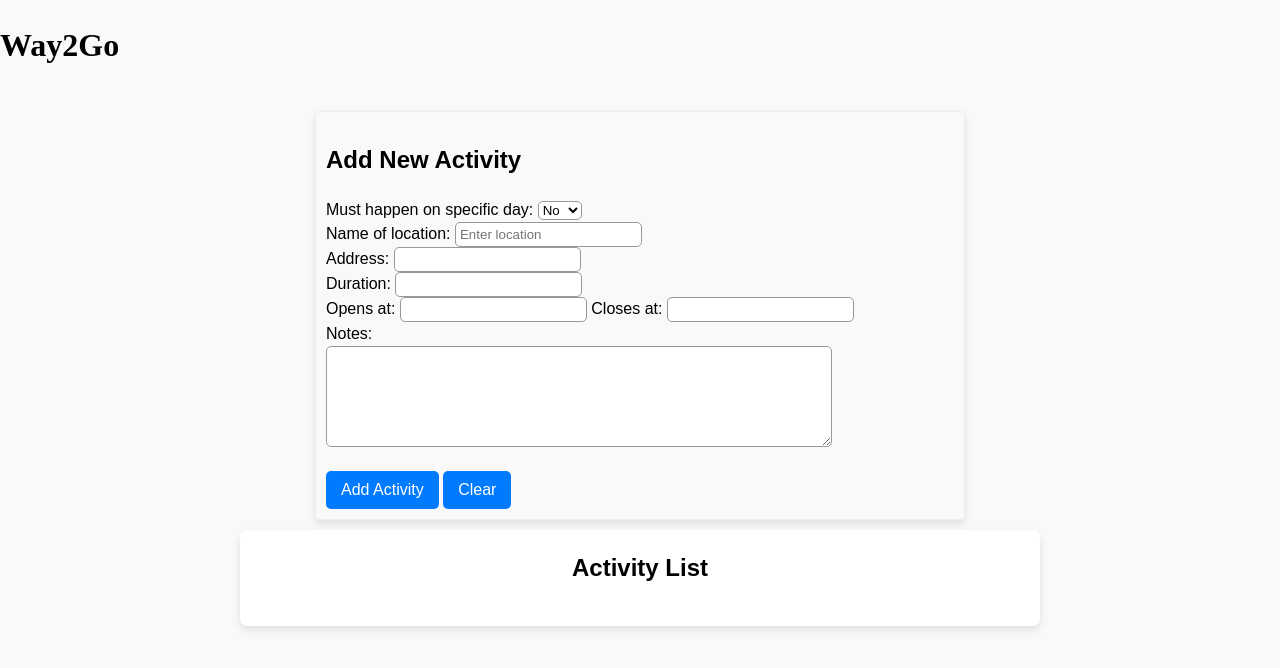
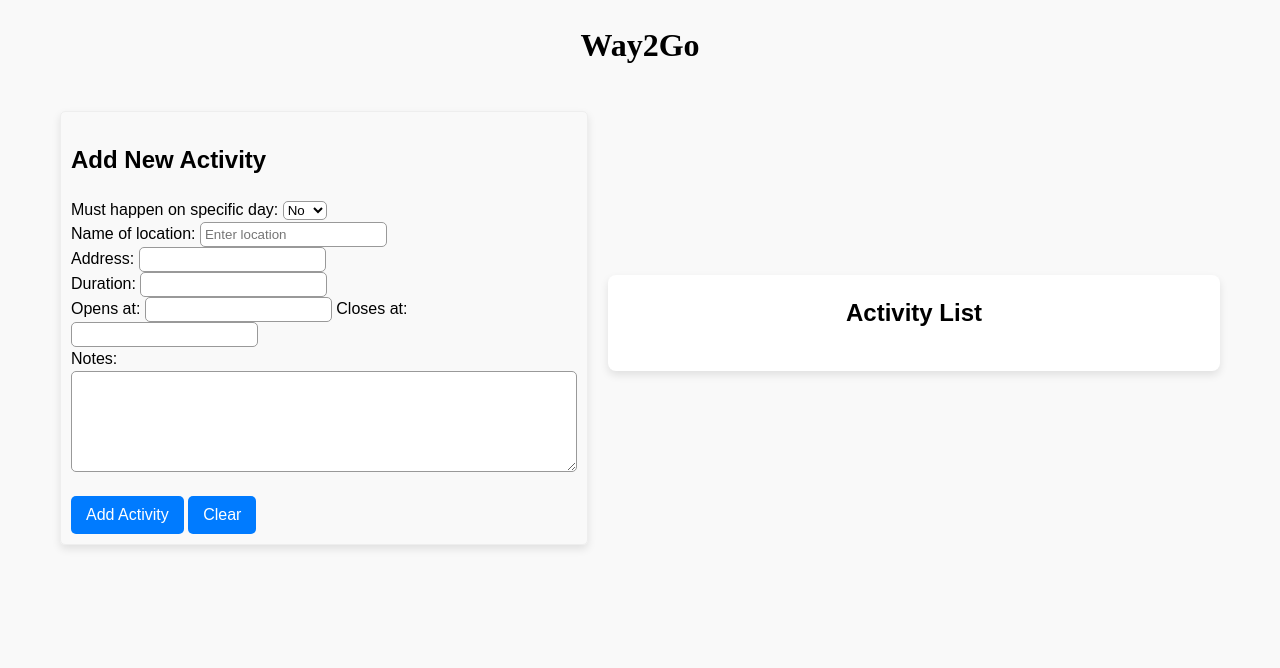
Before and after one commit to aflam745/Way2Go, a website with bundled scripts: page front-end/src/index.html in a window 1280 px wide. Built offline with nearby package versions, Linux system fonts and the light colour scheme.

Commit message:
Changed Layout + Formatted CSS

```diff
--- a/front-end/src/main.css
+++ b/front-end/src/main.css
@@ -1,14 +1,23 @@
+/* NOTE: We could refactor the layout to use grid and subgrid */
+
 /* Base Styles for the Application */
 #app {
   display: flex;
-    flex-direction: column;
+  flex-direction: row;
   align-items: center;
+  gap: 20px;
   justify-content: center;
   padding: 20px;
   max-width: 1200px;
   margin: 0 auto;
   box-sizing: border-box;
   font-family: Arial, sans-serif;
+}
+
+/* Centers the header */
+body>header {
+  display: flex;
+  justify-content: center;
 }
 
 /* General Styles */
```
Lines whose indentation alone changed are shown as unchanged.
